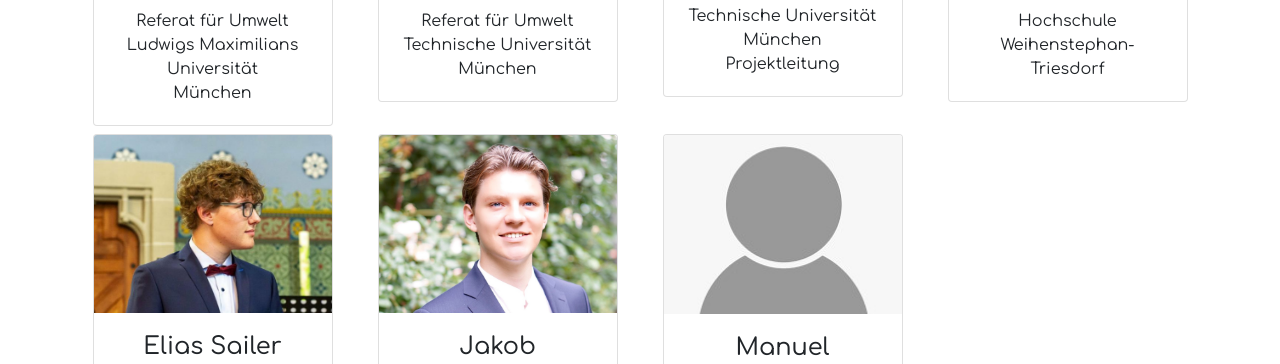
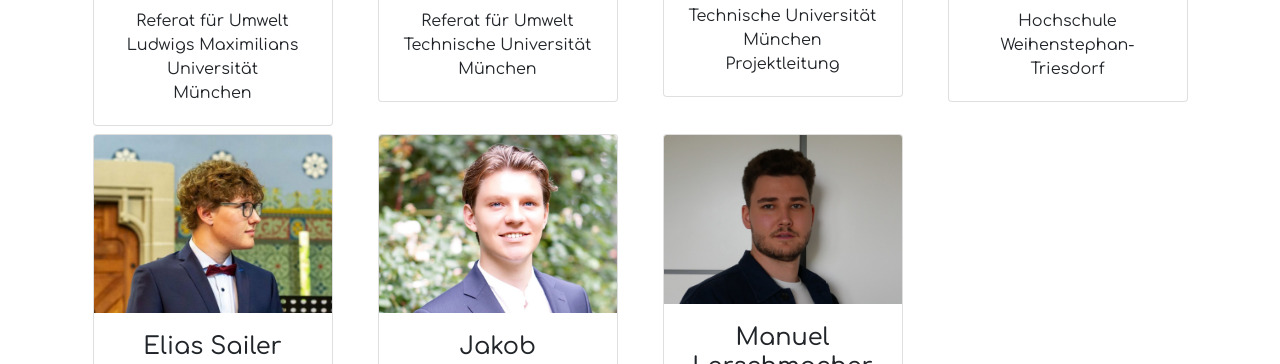
Before and after one commit to Ellse1/SolarcampusFrontend-bayern, a Nuxt app: page / in a window 1280 px wide. Shown: the part 1600-1964 px from the top of the page. Built offline with nearby package versions, Linux system fonts and the light colour scheme.

Commit message:
manu added

```diff
--- a/pages/index.vue
+++ b/pages/index.vue
@@ -333,7 +333,7 @@
           <div class="col-sm-6 col-md-4 col-lg-3 text-center mb-2">
               <b-card
                 title="Manuel Lerschmacher"
-                img-src="personPlaceholder.jpg"
+                img-src="person_ManuelLerschmacher.jpg"
                 img-alt="Image"
                 img-top
                 tag="article"
```
Also changed, not shown: static/person_ManuelLerschmacher.jpg (added), 1 other file (tests, documents, lock files or other folders).
